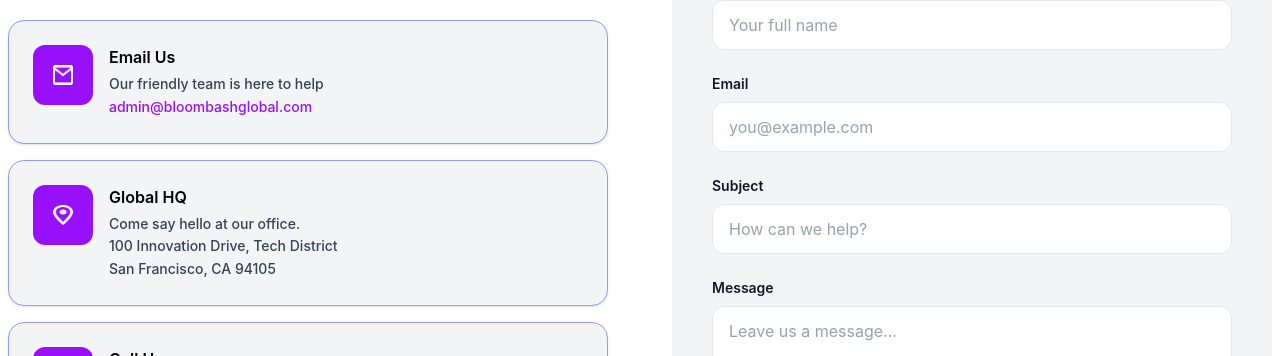
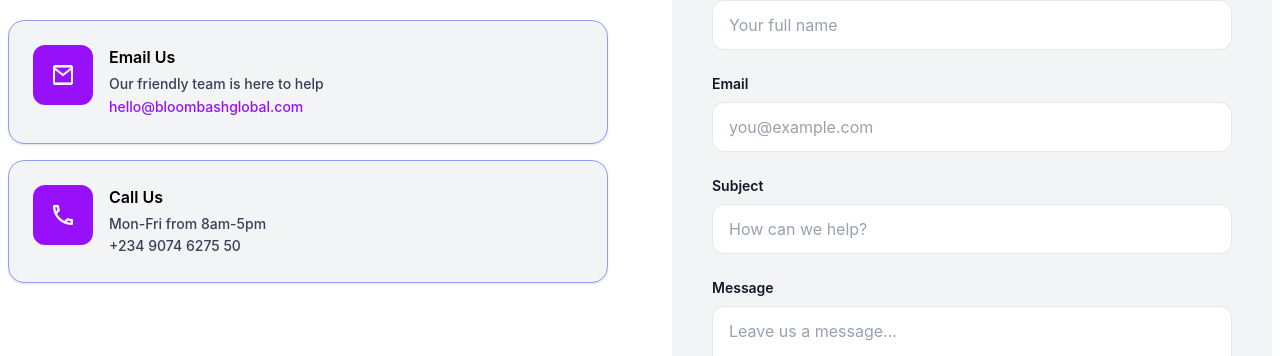
Before and after one commit to Bloombash-Global/Bloombash-frontend, a React (Vite) app: page /contact in a window 1280 px wide. Shown: the part 296-652 px from the top of the page. Built offline with nearby package versions, Linux system fonts and the light colour scheme; no server answers.

Commit message:
fix: update contact email and remove placeholder office address

```diff
--- a/src/components/ContactHero.jsx
+++ b/src/components/ContactHero.jsx
@@ -27,19 +27,9 @@ function ContactHero() {
           <ContactInfoCard icon={<img src={Mail} alt="Email" className="h-5 w-5" />} title="Email Us">
             Our friendly team is here to help
             <br />
-            <a href="mailto:admin@bloombashglobal.com" className="text-purple-600 hover:underline">
-              admin@bloombashglobal.com
+            <a href="mailto:hello@bloombashglobal.com" className="text-purple-600 hover:underline">
+              hello@bloombashglobal.com
             </a>
-          </ContactInfoCard>
-        </div>
-
-        <div className={`anim-hidden anim-fade-up ${visible} anim-delay-4`}>
-          <ContactInfoCard icon={<img src={Location} alt="Location" className="h-5 w-5" />} title="Global HQ">
-            Come say hello at our office.
-            <br />
-            100 Innovation Drive, Tech District
-            <br />
-            San Francisco, CA 94105
           </ContactInfoCard>
         </div>
 
```
